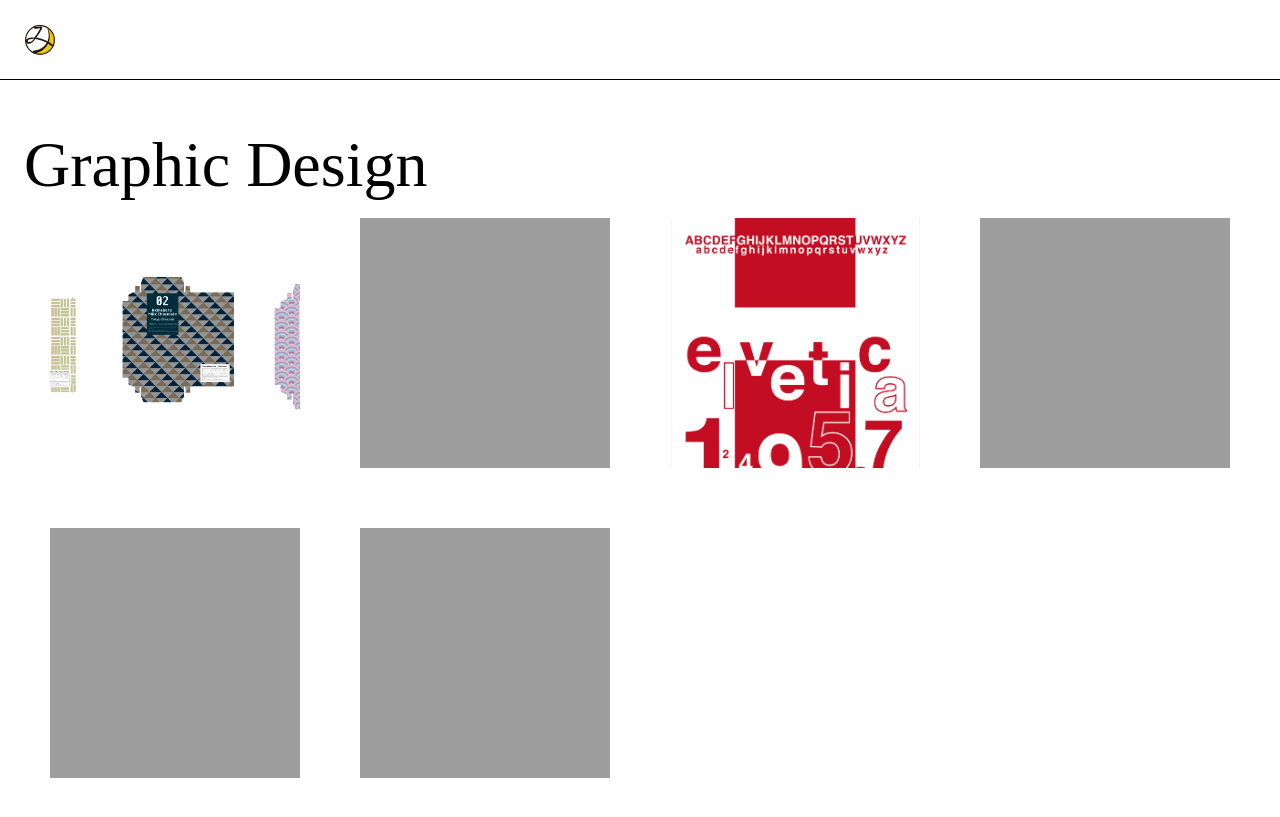
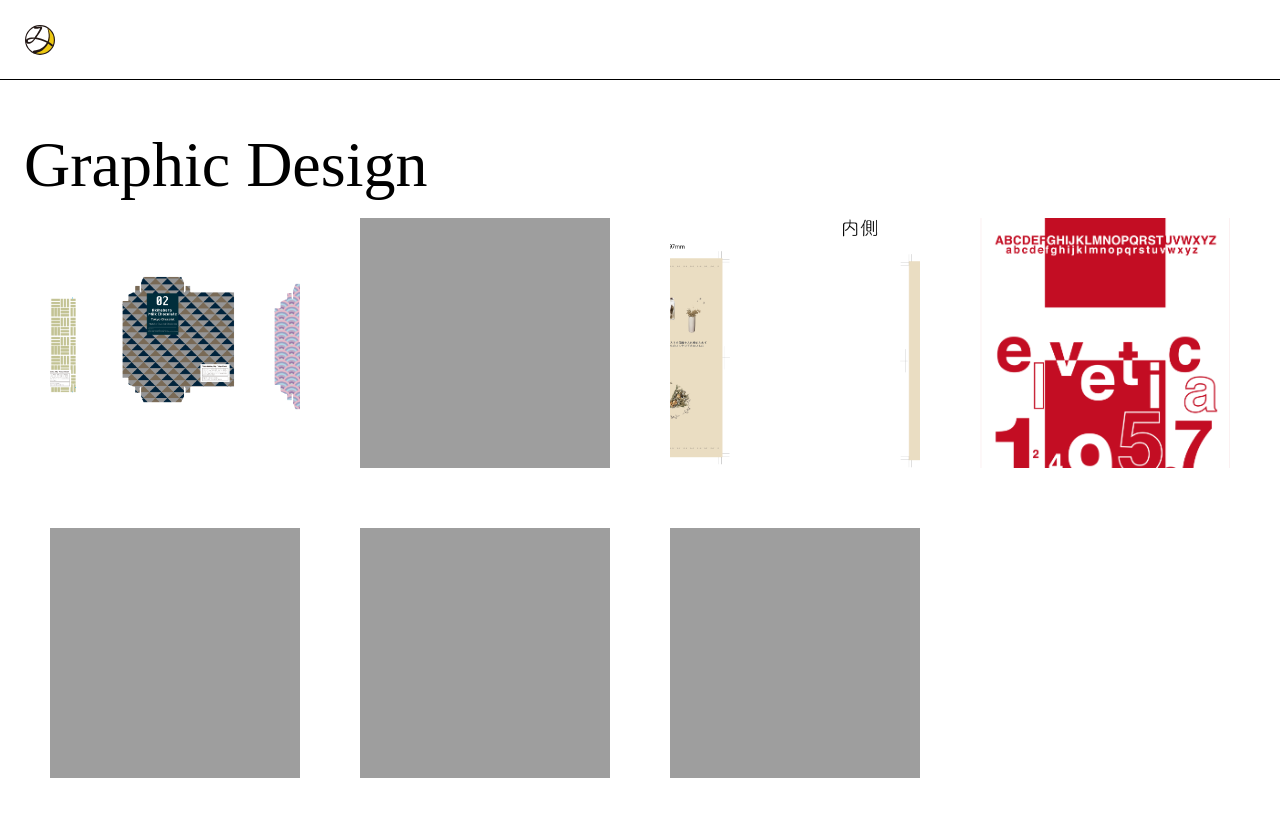
Before and after one commit to MochimochiKinoko/Portfolio-Site, a Jekyll site: the page built from graphic-design.markdown, in a window 1280 px wide. Shown: the top 817 px of the page. Built offline with Jekyll 4.4.1, drawn with Linux system fonts in a browser that asks for light colours; some web fonts are replaced.

Commit message:
add_milwaukieBrochure

```diff
--- a/_includes/graphic-design.html
+++ b/_includes/graphic-design.html
@@ -25,6 +25,8 @@
             グッズとしてマグカップのデザインを考案しました。バンドメンバーの写真を載せたもの、オリジナルイラストロゴをモチーフにしたものの二種類考案しました<br>
             ③ ロゴ<br>
             バンド名「Bring Me The Horizon」の「Horizon」から、水平線、水平線から登る太陽や虹をモチーフにしたロゴを考案しました">
+            <img src="{{'assets/images/gallery/milwaukie_brochure.png' | absolute_url }}" alt="お気に入りのドライフラワーショップの三つ折りパンフレットをリデザインしました。<br>
+            お店の雰囲気に合わせて、ナチュラルな色合いを選定。<br>ハンドメイドクラフトがメインなので、製品イメージに合わせて手書き風のイラストを使用">
             <img src="{{'assets/images/gallery/TypographyPoster_Helvetica.png' | absolute_url }}" alt="デザイン学校の課題で作成したタイポグラフィポスター。<br>
             Helvetica発祥であるスイスの国旗のカラーをポスターのメインカラーに使用して作成しました。">
             <img src="{{'assets/images/gallery/Collage_90s.jpg' | absolute_url }}" alt="デザイン学校の課題で作成したコラージュ課題です。<br>
```
Also changed, not shown: assets/images/gallery/milwaukie_brochure.png (added).
